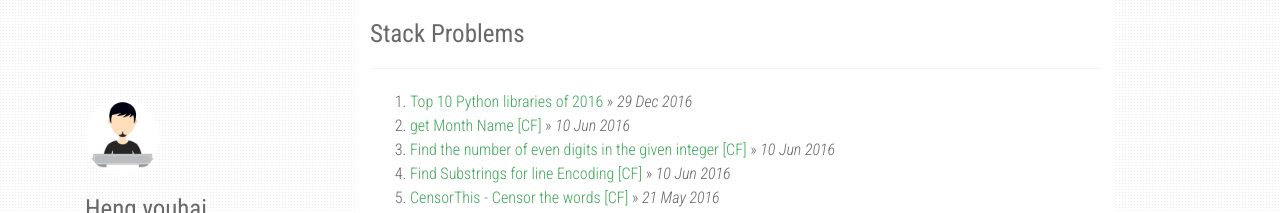
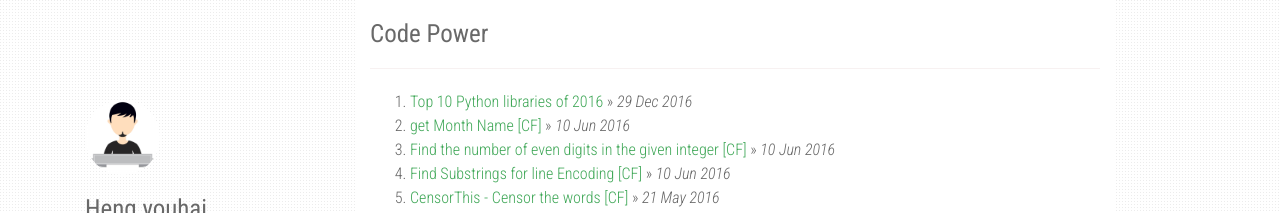
Before and after one commit to hengyoush/hengyoush.github.io, a Jekyll site: the page built from index.html, in a window 1280 px wide. Shown: the top 213 px of the page. Built offline with Jekyll 4.4.1, drawn with Linux system fonts in a browser that asks for light colours; nearby versions of some CDN libraries; the list of posts is cut into pages by our own code.

Commit message:
modify title and descriptor

```diff
--- a/_config.yml
+++ b/_config.yml
@@ -1,5 +1,5 @@
-title: Stack Problems
-description: My Personal Stack Problems
+title: Code Power
+description: My Personal Code Power
 author: Heng youhai
 github: https://github.com/hengyoush
 about: I'm Programmer for Java. I'm also studing Golang.
```
